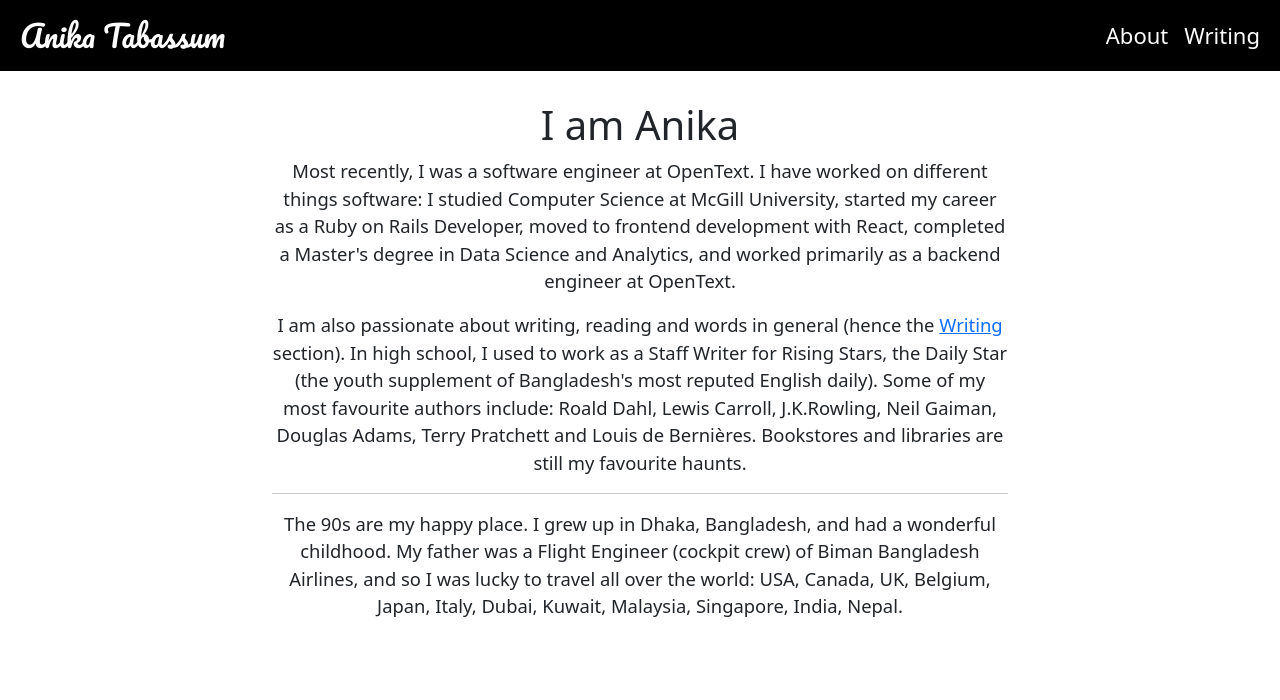
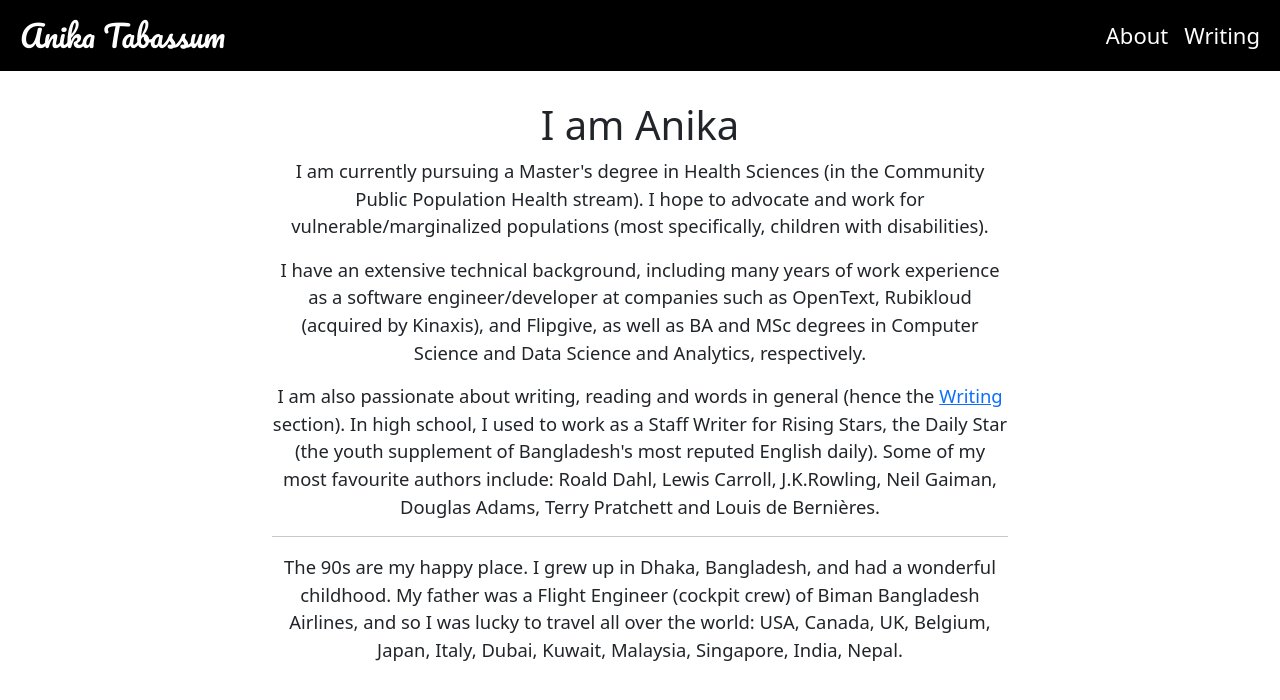
Before and after one commit to atabas/atabas.github.io, a Jekyll site: the page built from about/index.html, in a window 1280 px wide. Shown: the top 700 px of the page. Built offline with Jekyll 4.4.1, drawn with Linux system fonts in a browser that asks for light colours; nearby versions of some CDN libraries; Markdown is read by kramdown in place of the engine named in the settings; comment, search, counter and statistics services are not loaded.

Commit message:
include new updates

```diff
--- a/_includes/about.html
+++ b/_includes/about.html
@@ -1,9 +1,11 @@
 <h1>I am Anika</h1>
 
 
-<p>Most recently, I was a software engineer at OpenText. I have worked on different things software: I studied Computer Science at McGill University, started my career as a Ruby on Rails Developer, moved to frontend development with React, completed a Master's degree in Data Science and Analytics, and worked primarily as a backend engineer at OpenText.</p>
+<p>I am currently pursuing a Master's degree in Health Sciences (in the Community Public Population Health stream). I hope to advocate and work for vulnerable/marginalized populations (most specifically, children with disabilities).</p>
 
-<p>I am also passionate about writing, reading and words in general (hence the <a href="/posts">Writing</a> section). In high school, I used to work as a Staff Writer for Rising Stars, the Daily Star (the youth supplement of Bangladesh's most reputed English daily). Some of my most favourite authors include: Roald Dahl, Lewis Carroll, J.K.Rowling, Neil Gaiman, Douglas Adams, Terry Pratchett and Louis de Bernières. Bookstores and libraries are still my favourite haunts.</p>
+<p>I have an extensive technical background, including many years of work experience as a software engineer/developer at companies such as OpenText, Rubikloud (acquired by Kinaxis), and Flipgive, as well as BA and MSc degrees in Computer Science and Data Science and Analytics, respectively.</p>
+
+<p>I am also passionate about writing, reading and words in general (hence the <a href="/posts">Writing</a> section). In high school, I used to work as a Staff Writer for Rising Stars, the Daily Star (the youth supplement of Bangladesh's most reputed English daily). Some of my most favourite authors include: Roald Dahl, Lewis Carroll, J.K.Rowling, Neil Gaiman, Douglas Adams, Terry Pratchett and Louis de Bernières.</p>
 
 <hr>
 
```
